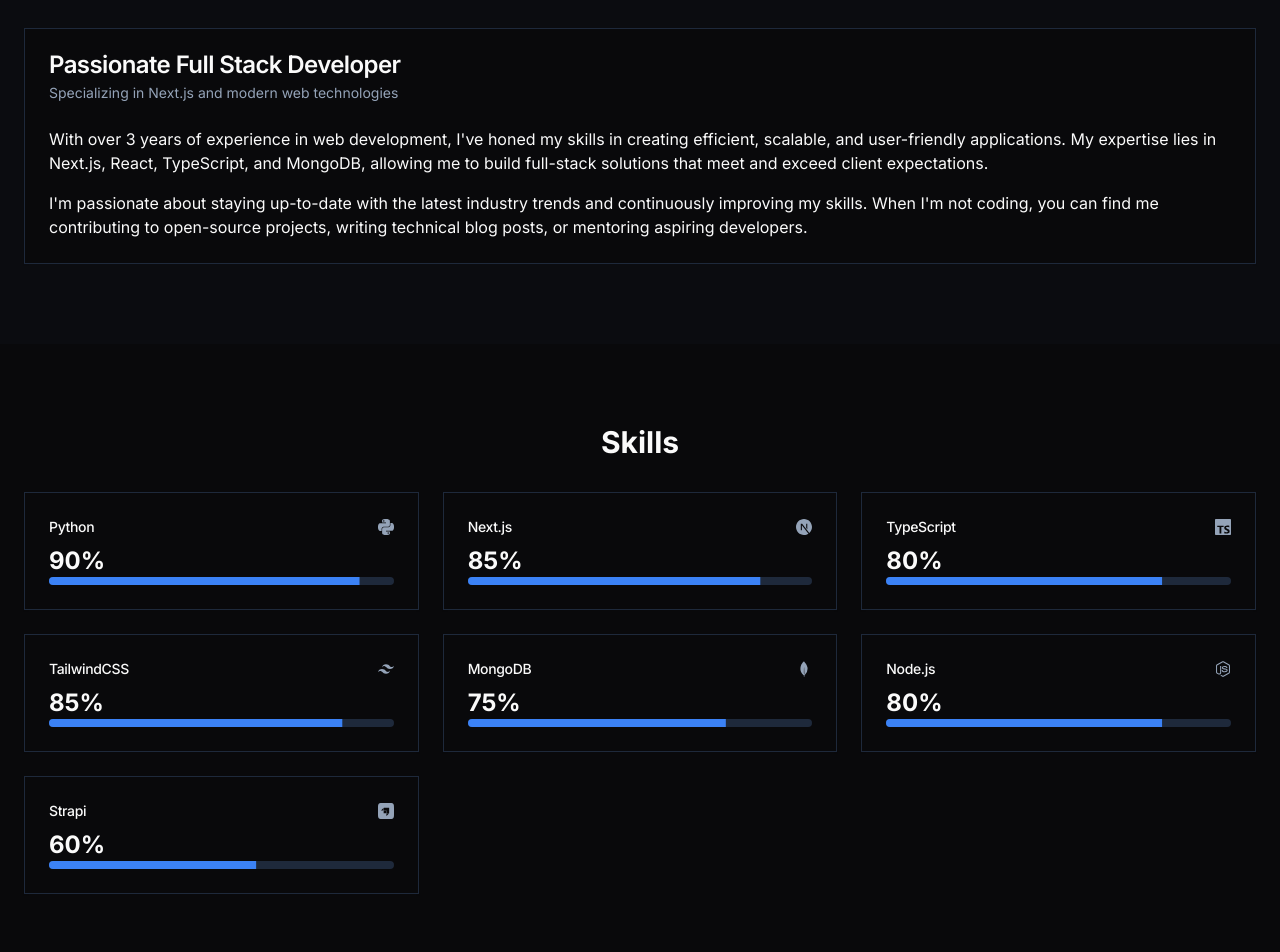
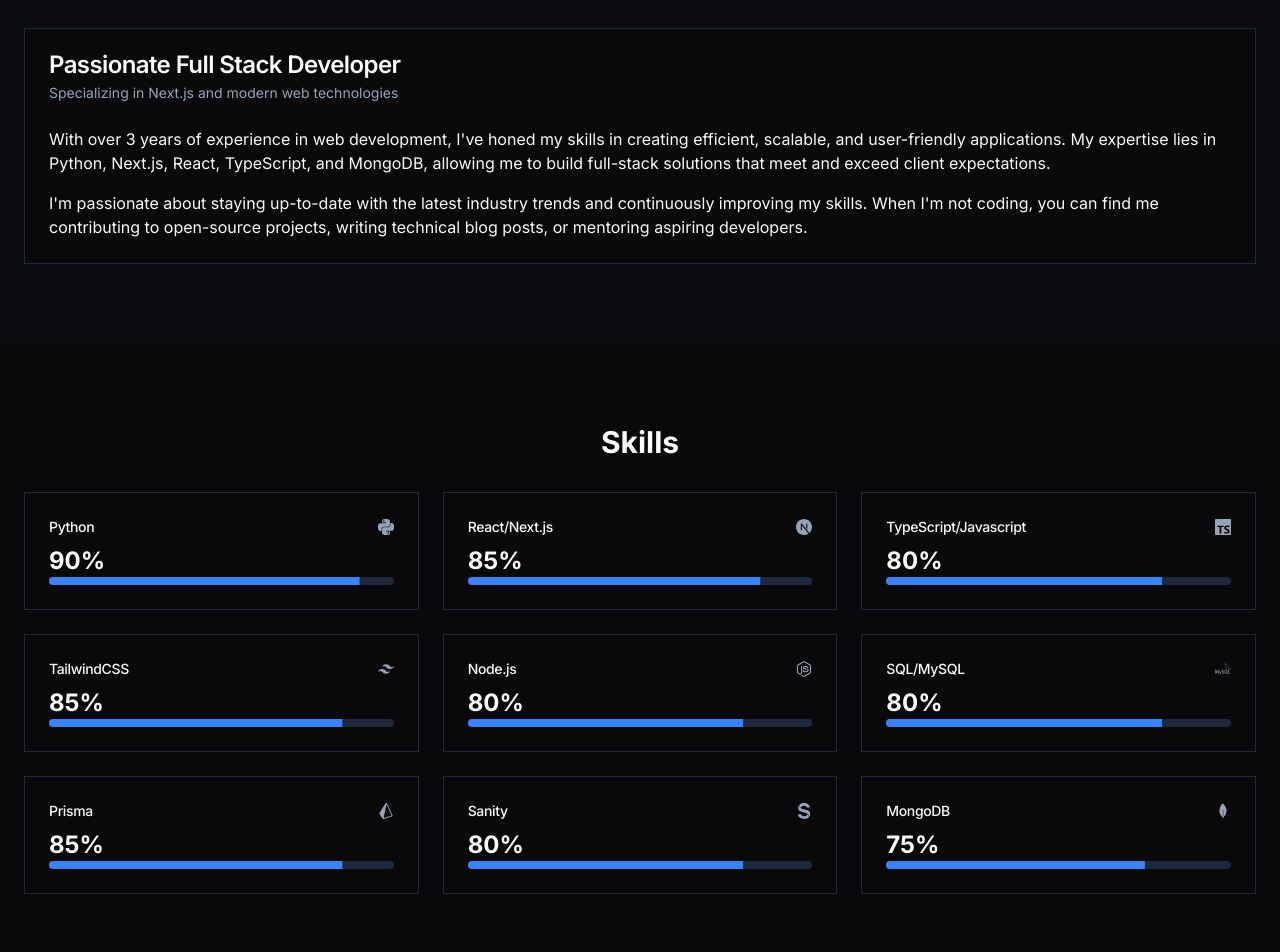
Before and after one commit to OsbornNyakaru/osborn-portfolio, a Next.js app: page / in a window 1280 px wide. Shown: the part 920-1872 px from the top of the page. Built offline with nearby package versions, Linux system fonts and the light colour scheme.

Commit message:
improved skills

```diff
--- a/app/components/About.tsx
+++ b/app/components/About.tsx
@@ -12,7 +12,7 @@ export default function About() {
           </CardHeader>
           <CardContent>
             <p className="mb-4">
-              With over 3 years of experience in web development, I've honed my skills in creating efficient, scalable, and user-friendly applications. My expertise lies in Next.js, React, TypeScript, and MongoDB, allowing me to build full-stack solutions that meet and exceed client expectations.
+              With over 3 years of experience in web development, I've honed my skills in creating efficient, scalable, and user-friendly applications. My expertise lies in Python, Next.js, React, TypeScript, and MongoDB, allowing me to build full-stack solutions that meet and exceed client expectations.
             </p>
             <p>
               I'm passionate about staying up-to-date with the latest industry trends and continuously improving my skills. When I'm not coding, you can find me contributing to open-source projects, writing technical blog posts, or mentoring aspiring developers.
--- a/app/components/Skills.tsx
+++ b/app/components/Skills.tsx
@@ -1,16 +1,18 @@
 import { FaNodeJs, FaDatabase } from 'react-icons/fa'
-import { SiNextdotjs, SiTypescript, SiTailwindcss, SiMongodb, SiStrapi, SiPython } from 'react-icons/si'
+import { SiNextdotjs, SiTypescript, SiTailwindcss, SiMongodb, SiStrapi, SiPython, SiJavascript, SiCplusplus, SiMysql, SiPrisma, SiSanity } from 'react-icons/si'
 import { Card, CardContent, CardHeader, CardTitle } from "@/components/ui/card"
 import { Progress } from "@/components/ui/progress"
 
 const skills = [
   { name: 'Python', icon: SiPython, level: 90 },
-  { name: 'Next.js', icon: SiNextdotjs, level: 85 },
-  { name: 'TypeScript', icon: SiTypescript, level: 80 },
+  { name: 'React/Next.js', icon: SiNextdotjs, level: 85 },
+  { name: 'TypeScript/Javascript', icon: SiTypescript, SiJavascript, level: 80 },
   { name: 'TailwindCSS', icon: SiTailwindcss, level: 85 },
+  { name: 'Node.js', icon: FaNodeJs, level: 80 },
+  { name: 'SQL/MySQL', icon: SiMysql, level: 80 },
+  { name: 'Prisma', icon: SiPrisma, level: 85 },
+  { name: 'Sanity', icon: SiSanity, level: 80 },
   { name: 'MongoDB', icon: SiMongodb, level: 75 },
-  { name: 'Node.js', icon: FaNodeJs, level: 80 },
-  { name: 'Strapi', icon: SiStrapi, level: 60 },
 ]
 
 export default function Skills() {
```
